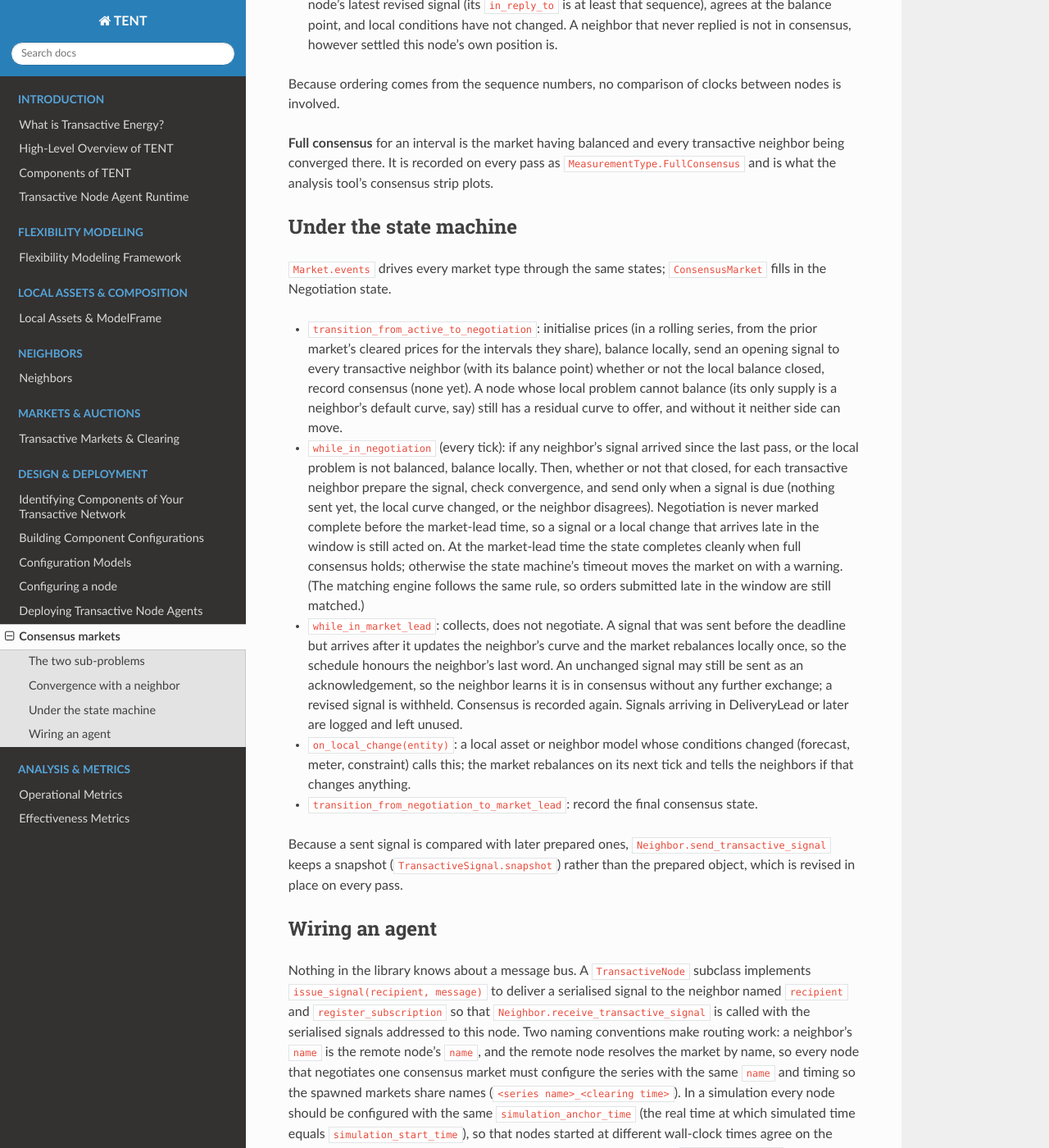
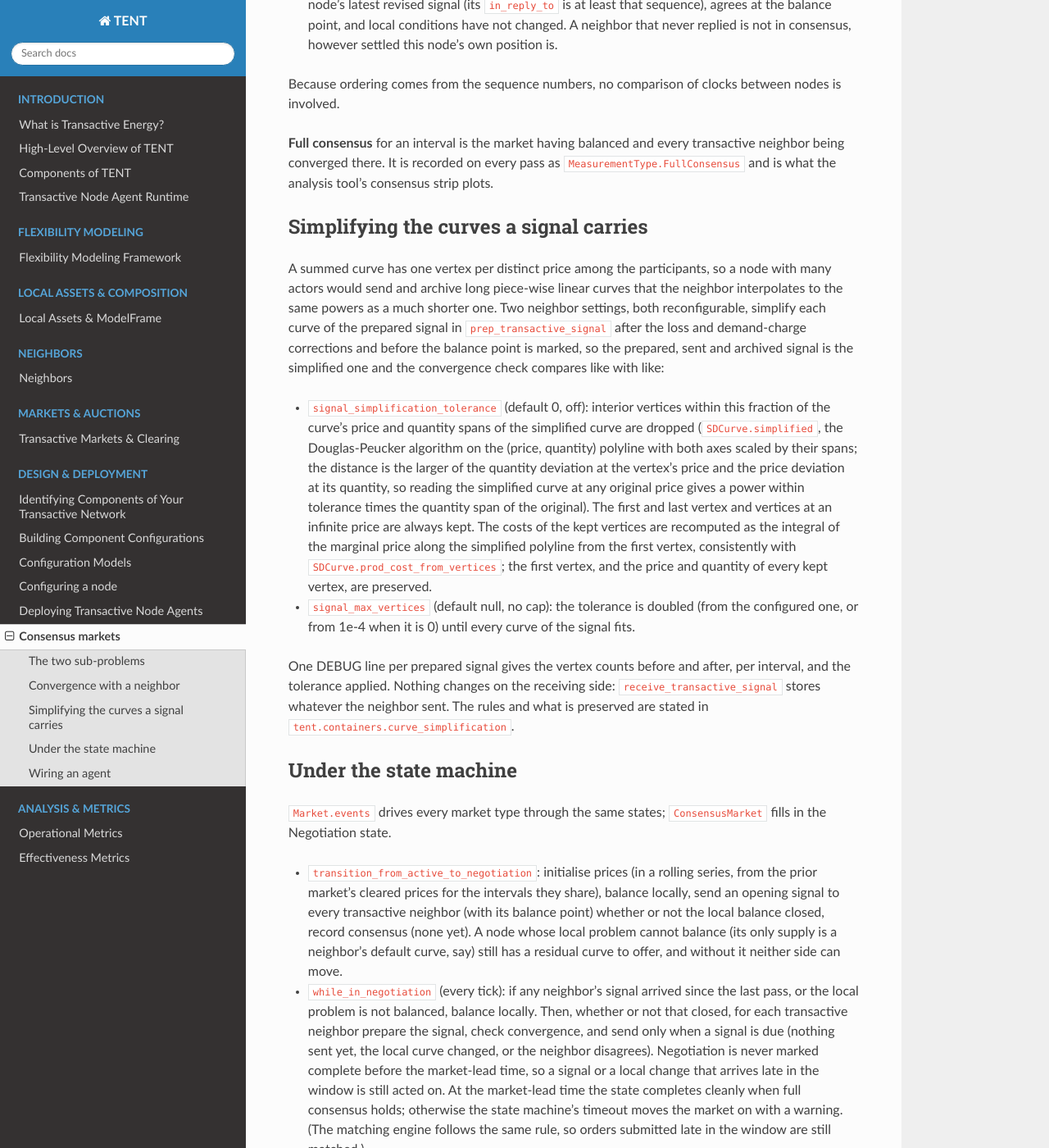
Before and after one commit to transactive-network-systems/tent, a Sphinx documentation site: the page built from docs/source/design/consensus_market.rst, in a window 1280 px wide and 1400 px high, scrolled down 1863 px. Shown: the whole window at 82% size. Built offline with Sphinx 7.4.7 and the Read the Docs theme 3.1.0, drawn with Linux system fonts in a browser that asks for light colours.

Commit message:
The consensus market page describes the optional simplification of the curves a signal carries, and the configuration page is regenerated from the models with the two new neighbor settings.

```diff
--- a/docs/source/design/consensus_market.rst
+++ b/docs/source/design/consensus_market.rst
@@ -70,6 +70,30 @@ Because ordering comes from the sequence numbers, no comparison of clocks betwee
 **Full consensus** for an interval is the market having balanced and every transactive neighbor being converged there.
 It is recorded on every pass as ``MeasurementType.FullConsensus`` and is what the analysis tool's consensus strip plots.
 
+Simplifying the curves a signal carries
+---------------------------------------
+
+A summed curve has one vertex per distinct price among the participants, so a node with many actors would send and
+archive long piece-wise linear curves that the neighbor interpolates to the same powers as a much shorter one. Two
+neighbor settings, both reconfigurable, simplify each curve of the prepared signal in ``prep_transactive_signal`` after
+the loss and demand-charge corrections and before the balance point is marked, so the prepared, sent and archived
+signal is the simplified one and the convergence check compares like with like:
+
+- ``signal_simplification_tolerance`` (default 0, off): interior vertices within this fraction of the curve's price and
+  quantity spans of the simplified curve are dropped (``SDCurve.simplified``, the Douglas-Peucker algorithm on the
+  (price, quantity) polyline with both axes scaled by their spans; the distance is the larger of the quantity deviation
+  at the vertex's price and the price deviation at its quantity, so reading the simplified curve at any original price
+  gives a power within tolerance times the quantity span of the original). The first and last vertex and vertices at an
+  infinite price are always kept. The costs of the kept vertices are recomputed as the integral of the marginal price
+  along the simplified polyline from the first vertex, consistently with ``SDCurve.prod_cost_from_vertices``; the
+  first vertex, and the price and quantity of every kept vertex, are preserved.
+- ``signal_max_vertices`` (default null, no cap): the tolerance is doubled (from the configured one, or from 1e-4 when
+  it is 0) until every curve of the signal fits.
+
+One DEBUG line per prepared signal gives the vertex counts before and after, per interval, and the tolerance applied.
+Nothing changes on the receiving side: ``receive_transactive_signal`` stores whatever the neighbor sent. The rules and
+what is preserved are stated in ``tent.containers.curve_simplification``.
+
 Under the state machine
 -----------------------
 
```
Also changed, not shown: docs/source/configuration/configuring_a_node.rst (+36 -0 lines).
